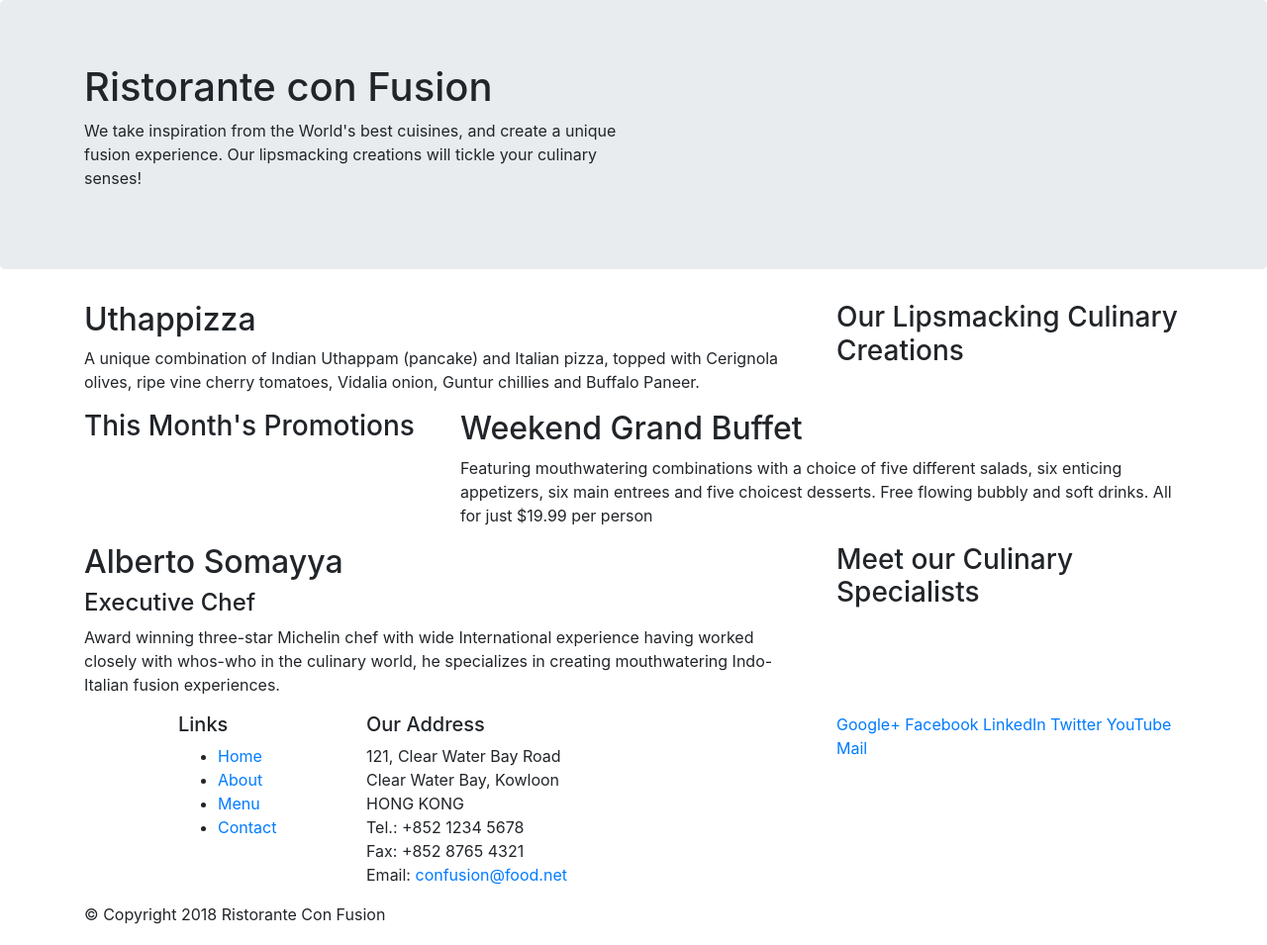
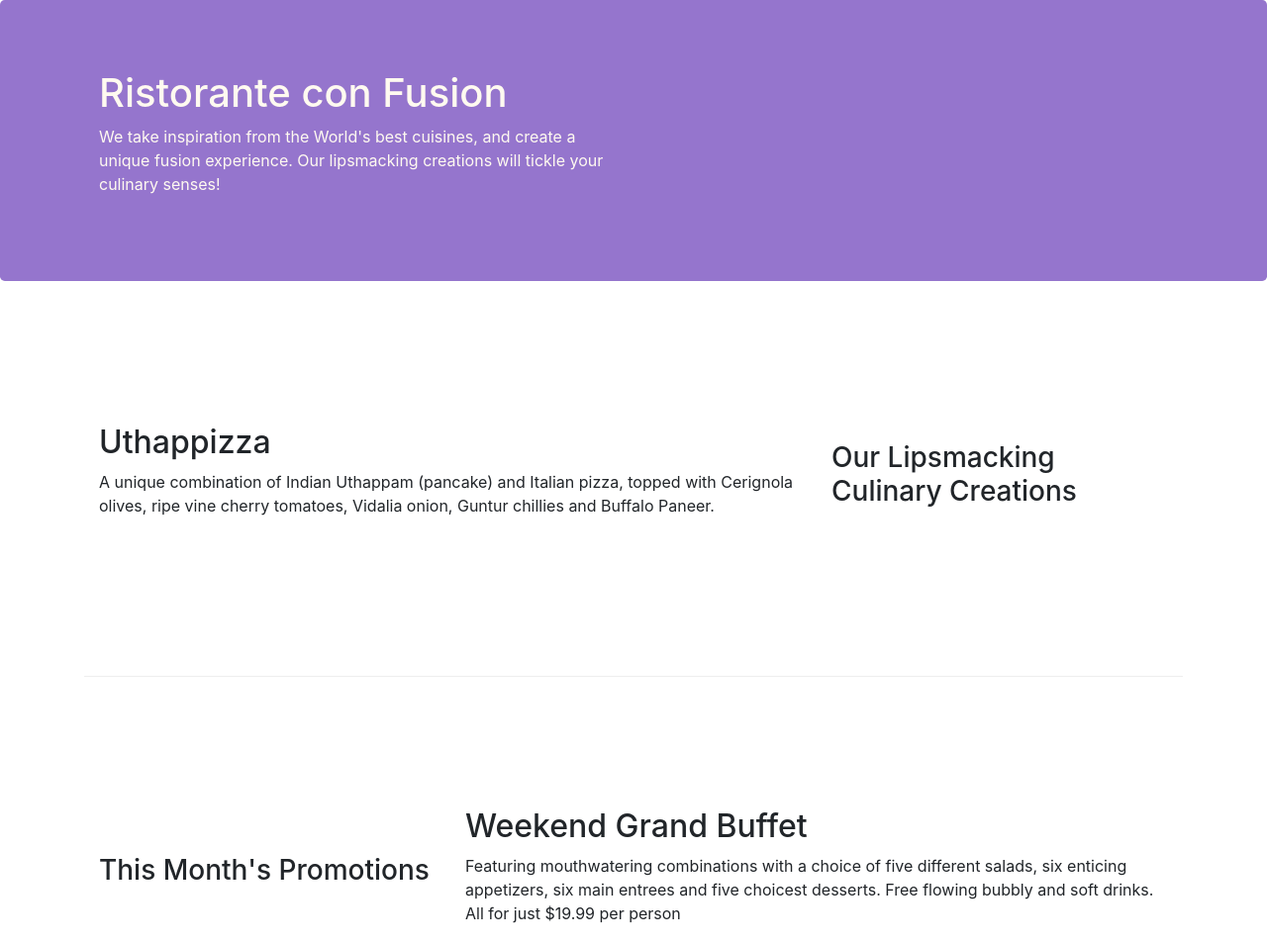
Before and after one commit to alisadiq1999/Bootstrap4, a website: page index.html in a window 1280 px wide. Shown: the top 955 px of the page at 99% size. Drawn offline with nearby package versions, Linux system fonts and the light colour scheme.

Commit message:
BS grid part2

```diff
--- /dev/null
+++ b/css/styles.css
@@ -0,0 +1,29 @@
+.row-header{
+    margin:0px auto;
+    padding:0px;
+}
+
+.row-content {
+    margin:0px auto;
+    padding: 50px 0px 50px 0px;
+    border-bottom: 1px ridge;
+    min-height:400px;
+}
+
+.footer{
+    background-color: #D1C4E9;
+    margin:0px auto;
+    padding: 20px 0px 20px 0px;
+}
+.jumbotron {
+    padding:70px 30px 70px 30px;
+    margin:0px auto;
+    background: #9575CD ;
+    color:floralwhite;
+}
+
+address{
+    font-size:80%;
+    margin:0px;
+    color:#0f0f0f;
+}
--- a/index.html
+++ b/index.html
@@ -9,6 +9,7 @@
 
         <!-- Bootstrap CSS -->
         <link rel="stylesheet" href="node_modules/bootstrap/dist/css/bootstrap.min.css">
+        <link rel="stylesheet" href="css/styles.css">
     <title>Ristorante Con Fusion</title>
 </head>
 
@@ -16,7 +17,7 @@
 
     <header class="jumbotron">
         <div class="container">
-            <div class="row">
+            <div class="row row-header">
                 <div class="col-12 col-sm-6">
                     <h1>Ristorante con Fusion</h1>
                     <p>We take inspiration from the World's best cuisines, and create a unique fusion experience. Our lipsmacking creations will tickle your culinary senses!</p>
@@ -28,7 +29,7 @@
     </header>
 
     <div class="container">
-        <div class="row">
+        <div class="row row-content align-items-center">
             <div class="col-12 col-sm-5 col-md-4 order-sm-last">
                 <h3>Our Lipsmacking Culinary Creations</h3>
             </div>
@@ -39,7 +40,7 @@
         </div>
 
 
-        <div class="row">
+        <div class="row row-content align-items-center">
             <div class="col-12 col-sm-5 col-md-4">
                 <h3>This Month's Promotions</h3>
             </div>
@@ -49,7 +50,7 @@
             </div>
         </div>
 
-        <div class="row">
+        <div class="row row-content align-items-center">
             <div class="col-12 col-sm-5 col-md-4 order-sm-last">
                 <h3>Meet our Culinary Specialists</h3>
             </div>
@@ -61,12 +62,12 @@
         </div>
     </div>
 
-    <footer>
+    <footer class="footer">
         <div class="container">
             <div class="row">
                 <div class="col-4 col-sm-2 offset-1">
                     <h5>Links</h5>
-                    <ul>
+                    <ul class="list-unstyled">
                         <li><a href="#">Home</a></li>
                         <li><a href="#">About</a></li>
                         <li><a href="#">Menu</a></li>
@@ -84,8 +85,8 @@
 		              Email: <a href="mailto:confusion@food.net">confusion@food.net</a>
 		           </address>
                 </div>
-                <div class="col-12 col-sm-4">
-                    <div>
+                <div class="col-12 col-sm-4 align-self-center address">
+                    <div class="text-center">
                         <a href="http://google.com/+">Google+</a>
                         <a href="http://www.facebook.com/profile.php?id=">Facebook</a>
                         <a href="http://www.linkedin.com/in/">LinkedIn</a>
@@ -95,7 +96,7 @@
                     </div>
                 </div>
            </div>
-           <div class="row">
+           <div class="row justify-content-center">
                 <div class="col-auto">
                     <p>© Copyright 2018 Ristorante Con Fusion</p>
                 </div>
```
